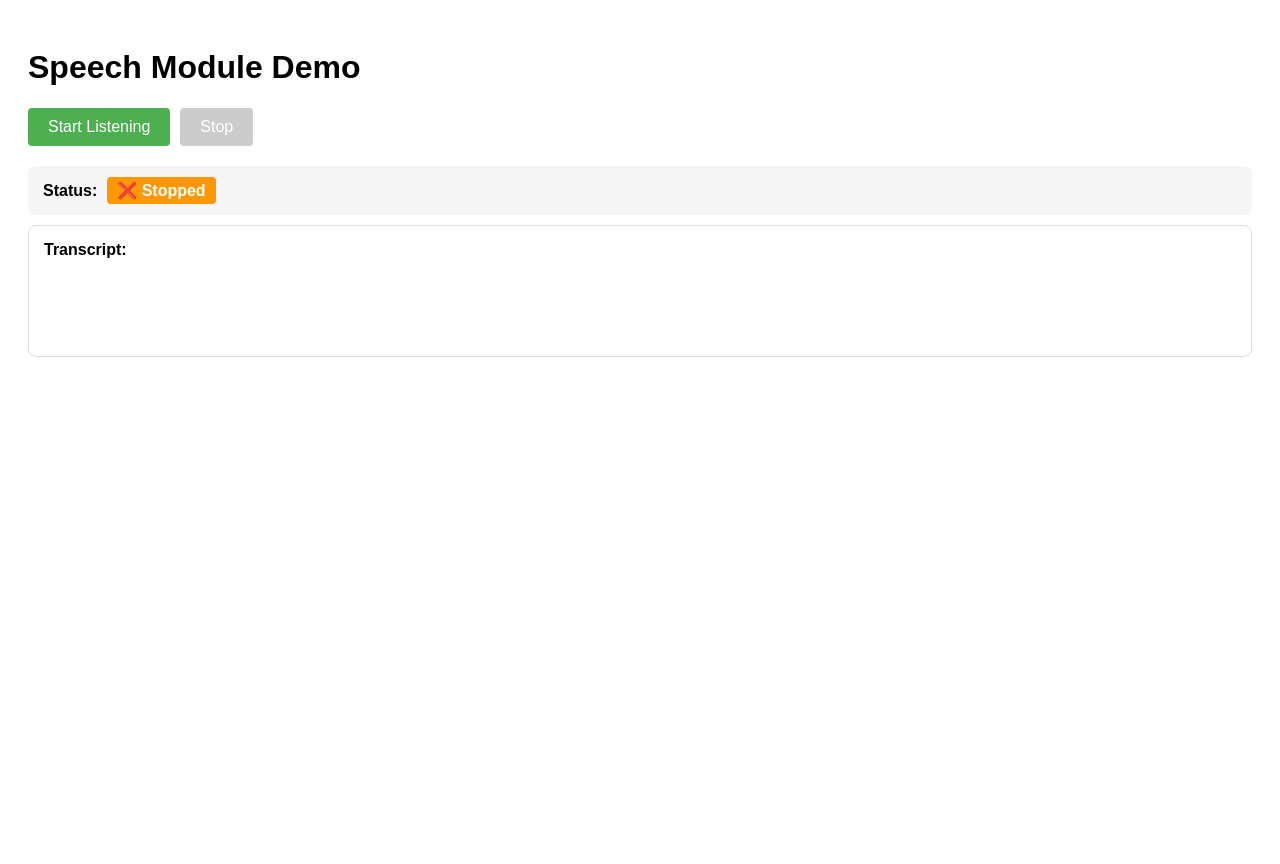
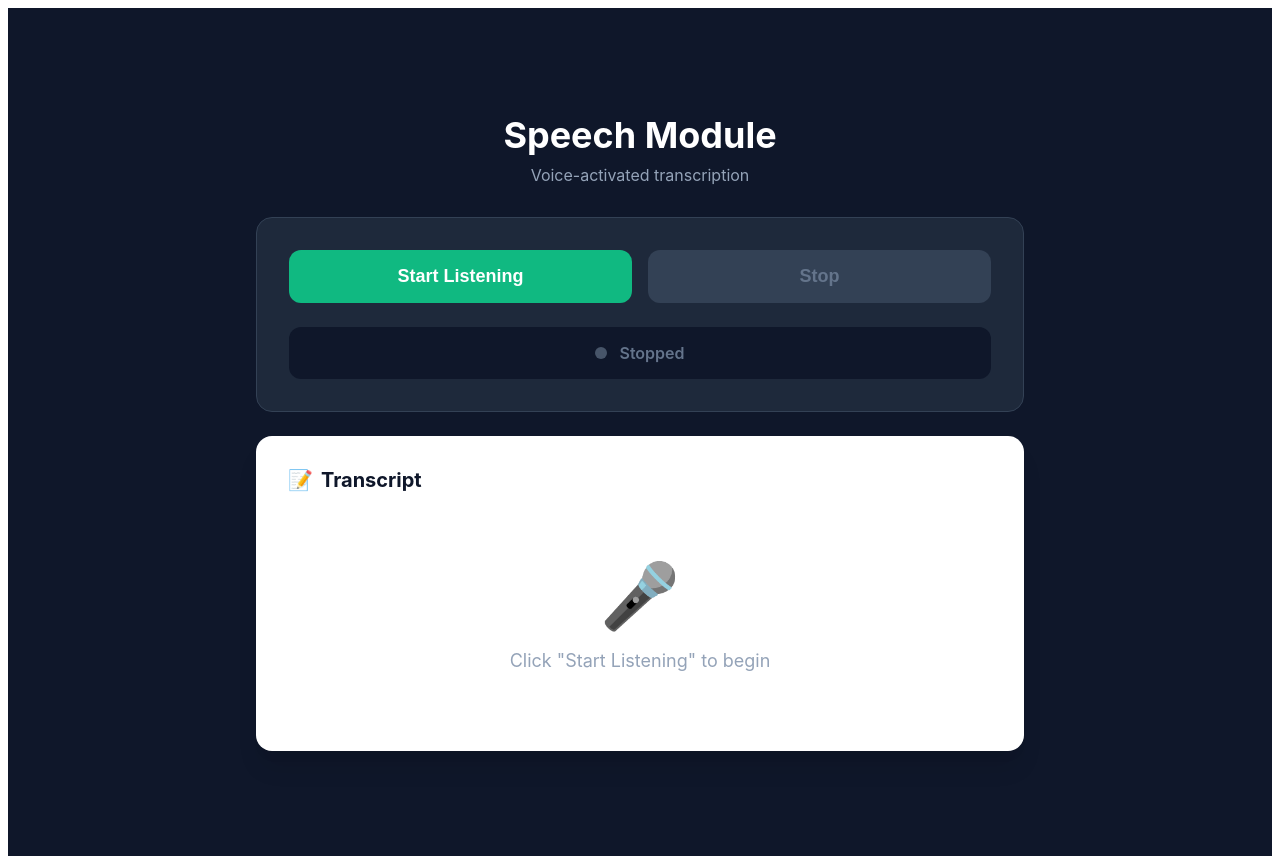
Before and after one commit to tanya166/STT-Module, a React (Vite) app: page / in a window 1280 px wide. Before the commit the page ends 800 px from the top, so only its background shows below. Built offline with nearby package versions, Linux system fonts and the light colour scheme.

Commit message:
updated frontend

```diff
--- a/package.json
+++ b/package.json
@@ -21,6 +21,9 @@
   },
   "devDependencies": {
     "@vitejs/plugin-react": "^4.7.0",
+    "autoprefixer": "^10.4.21",
+    "postcss": "^8.5.6",
+    "tailwindcss": "^4.1.14",
     "vite": "^6.3.6"
   }
 }
--- /dev/null
+++ b/src/speechModuleDemo.css
@@ -0,0 +1,254 @@
+/* speechModuleDemo.css */
+
+.speech-container {
+  min-height: 100vh;
+  background-color: #0f172a;
+  display: flex;
+  align-items: center;
+  justify-content: center;
+  padding: 24px;
+  font-family: -apple-system, BlinkMacSystemFont, 'Segoe UI', 'Roboto', 'Oxygen', 'Ubuntu', 'Cantarell', sans-serif;
+}
+
+.speech-wrapper {
+  width: 100%;
+  max-width: 768px;
+}
+
+/* Header */
+.speech-header {
+  text-align: center;
+  margin-bottom: 32px;
+}
+
+.speech-title {
+  font-size: 36px;
+  font-weight: bold;
+  color: white;
+  margin: 0 0 8px 0;
+}
+
+.speech-subtitle {
+  color: #94a3b8;
+  margin: 0;
+}
+
+/* Control Card */
+.control-card {
+  background-color: #1e293b;
+  border-radius: 16px;
+  padding: 32px;
+  margin-bottom: 24px;
+  border: 1px solid #334155;
+}
+
+/* Buttons */
+.button-group {
+  display: flex;
+  gap: 16px;
+  margin-bottom: 24px;
+}
+
+.btn {
+  flex: 1;
+  padding: 16px;
+  border-radius: 12px;
+  font-weight: 600;
+  font-size: 18px;
+  border: none;
+  cursor: pointer;
+  transition: all 0.2s;
+}
+
+.btn:active {
+  transform: scale(0.95);
+}
+
+.btn-start {
+  background-color: #10b981;
+  color: white;
+}
+
+.btn-start:hover:not(:disabled) {
+  background-color: #059669;
+}
+
+.btn-stop {
+  background-color: #f43f5e;
+  color: white;
+}
+
+.btn-stop:hover:not(:disabled) {
+  background-color: #e11d48;
+}
+
+.btn:disabled {
+  background-color: #334155;
+  color: #64748b;
+  cursor: not-allowed;
+}
+
+/* Status */
+.status-container {
+  display: flex;
+  align-items: center;
+  justify-content: center;
+  gap: 12px;
+  padding: 16px 24px;
+  background-color: #0f172a;
+  border-radius: 12px;
+}
+
+.status-dot {
+  width: 12px;
+  height: 12px;
+  border-radius: 50%;
+  position: relative;
+}
+
+.status-dot-stopped {
+  background-color: #475569;
+}
+
+.status-dot-recording {
+  background-color: #10b981;
+}
+
+.status-dot-waiting {
+  background-color: #f59e0b;
+}
+
+/* Ping animation for recording */
+.status-dot-recording::before {
+  content: '';
+  position: absolute;
+  top: 0;
+  left: 0;
+  width: 100%;
+  height: 100%;
+  border-radius: 50%;
+  background-color: #10b981;
+  opacity: 0.75;
+  animation: ping 1s cubic-bezier(0, 0, 0.2, 1) infinite;
+}
+
+/* Pulse animation for waiting */
+.status-dot-waiting::before {
+  content: '';
+  position: absolute;
+  top: 0;
+  left: 0;
+  width: 100%;
+  height: 100%;
+  border-radius: 50%;
+  background-color: #f59e0b;
+  opacity: 0.75;
+  animation: pulse 2s cubic-bezier(0.4, 0, 0.6, 1) infinite;
+}
+
+@keyframes ping {
+  75%, 100% {
+    transform: scale(2);
+    opacity: 0;
+  }
+}
+
+@keyframes pulse {
+  0%, 100% {
+    opacity: 1;
+  }
+  50% {
+    opacity: 0.5;
+  }
+}
+
+.status-text {
+  font-weight: 600;
+  margin: 0;
+}
+
+.status-text-stopped {
+  color: #64748b;
+}
+
+.status-text-recording {
+  color: #34d399;
+}
+
+.status-text-waiting {
+  color: #fbbf24;
+}
+
+/* Transcript Card */
+.transcript-card {
+  background-color: white;
+  border-radius: 16px;
+  padding: 32px;
+  box-shadow: 0 20px 25px -5px rgba(0, 0, 0, 0.1), 0 10px 10px -5px rgba(0, 0, 0, 0.04);
+}
+
+.transcript-header {
+  font-size: 20px;
+  font-weight: bold;
+  color: #0f172a;
+  margin: 0 0 16px 0;
+  display: flex;
+  align-items: center;
+  gap: 8px;
+}
+
+.transcript-content {
+  min-height: 200px;
+}
+
+.transcript-text {
+  color: #1e293b;
+  font-size: 18px;
+  line-height: 1.75;
+  margin: 0;
+}
+
+.transcript-interim {
+  color: #94a3b8;
+  font-style: italic;
+}
+
+/* Empty State */
+.transcript-empty {
+  display: flex;
+  flex-direction: column;
+  align-items: center;
+  justify-content: center;
+  padding: 48px 0;
+  text-align: center;
+}
+
+.transcript-empty-icon {
+  font-size: 64px;
+  margin-bottom: 16px;
+}
+
+.transcript-empty-text {
+  color: #94a3b8;
+  font-size: 18px;
+  margin: 0;
+}
+
+/* Responsive */
+@media (max-width: 640px) {
+  .speech-title {
+    font-size: 28px;
+  }
+
+  .control-card {
+    padding: 24px;
+  }
+
+  .button-group {
+    flex-direction: column;
+  }
+
+  .transcript-card {
+    padding: 24px;
+  }
+}
--- a/src/speechModuleDemo.jsx
+++ b/src/speechModuleDemo.jsx
@@ -1,6 +1,7 @@
 import { useEffect, useState } from 'react';
 import { useSpeechModule } from './hooks/useSpeechModule';
 import { config } from './core/config.js';
+import './speechModuleDemo.css';
 
 function MyApp() {
   const [usespeechModule] = useState(() => new useSpeechModule(config));
@@ -30,79 +31,95 @@ function MyApp() {
   }, [usespeechModule]);
 
   return (
-    <div style={{ padding: '20px', fontFamily: 'Arial, sans-serif' }}>
-      <h1>Speech Module Demo</h1>
+    <div className="speech-container">
+      <div className="speech-wrapper">
 
-      <div style={{ marginBottom: '20px' }}>
+        {/* Header */}
+        <div className="speech-header">
+          <h1 className="speech-title">Speech Module</h1>
+          <p className="speech-subtitle">Voice-activated transcription</p>
+        </div>
+
+        {/* Control Card */}
+        <div className="control-card">
+
+          {/* Buttons */}
+          <div className="button-group">
             <button
               onClick={() => usespeechModule.start()}
-          style={{
-            padding: '10px 20px',
-            marginRight: '10px',
-            fontSize: '16px',
-            backgroundColor: isListening ? '#ccc' : '#4CAF50',
-            color: 'white',
-            border: 'none',
-            borderRadius: '4px',
-            cursor: isListening ? 'not-allowed' : 'pointer'
-          }}
               disabled={isListening}
+              className={`btn ${isListening ? '' : 'btn-start'}`}
             >
               Start Listening
             </button>
+
             <button
               onClick={() => usespeechModule.stop()}
-          style={{
-            padding: '10px 20px',
-            fontSize: '16px',
-            backgroundColor: !isListening ? '#ccc' : '#f44336',
-            color: 'white',
-            border: 'none',
-            borderRadius: '4px',
-            cursor: !isListening ? 'not-allowed' : 'pointer'
-          }}
               disabled={!isListening}
+              className={`btn ${!isListening ? '' : 'btn-stop'}`}
             >
               Stop
             </button>
           </div>
 
-      <div style={{
-        padding: '15px',
-        backgroundColor: '#f5f5f5',
-        borderRadius: '8px',
-        marginBottom: '10px'
-      }}>
-        <strong>Status:</strong>
-        <span style={{
-          marginLeft: '10px',
-          padding: '5px 10px',
-          borderRadius: '4px',
-          backgroundColor: isActive ? '#4CAF50' : '#ff9800',
-          color: 'white',
-          fontWeight: 'bold'
-        }}>
-          {isListening ? (isActive ? '🎤 RECORDING' : '⏸️ Waiting for wake word...') : '❌ Stopped'}
+          {/* Status */}
+          <div className="status-container">
+            {isListening ? (
+              isActive ? (
+                <>
+                  <span className="status-dot status-dot-recording"></span>
+                  <span className="status-text status-text-recording">Recording</span>
+                </>
+              ) : (
+                <>
+                  <span className="status-dot status-dot-waiting"></span>
+                  <span className="status-text status-text-waiting">
+                    Waiting for "{config.wakeWord}"
                   </span>
+                </>
+              )
+            ) : (
+              <>
+                <span className="status-dot status-dot-stopped"></span>
+                <span className="status-text status-text-stopped">Stopped</span>
+              </>
+            )}
+          </div>
         </div>
 
-      <div style={{
-        padding: '15px',
-        backgroundColor: '#fff',
-        border: '1px solid #ddd',
-        borderRadius: '8px',
-        minHeight: '100px'
-      }}>
-        <strong>Transcript:</strong>
-        <p style={{ marginTop: '10px', fontSize: '16px', lineHeight: '1.6' }}>
+        {/* Transcript Card */}
+        <div className="transcript-card">
+          <h2 className="transcript-header">
+            <span>📝</span> Transcript
+          </h2>
+
+          <div className="transcript-content">
+            {transcript || interimTranscript ? (
+              <p className="transcript-text">
                 {transcript}
                 {interimTranscript && (
-            <span style={{ color: '#888', fontStyle: 'italic' }}>
+                  <span className="transcript-interim">
                     {transcript && ' '}
                     {interimTranscript}
                   </span>
                 )}
               </p>
+            ) : (
+              <div className="transcript-empty">
+                <div className="transcript-empty-icon">🎤</div>
+                <p className="transcript-empty-text">
+                  {isListening
+                    ? isActive
+                      ? 'Start speaking...'
+                      : `Say "${config.wakeWord}" to begin`
+                    : 'Click "Start Listening" to begin'
+                  }
+                </p>
+              </div>
+            )}
+          </div>
+        </div>
+
       </div>
     </div>
   );
```
Also changed, not shown: 1 other file (tests, documents, lock files or other folders). Lines whose indentation alone changed are shown as unchanged.
